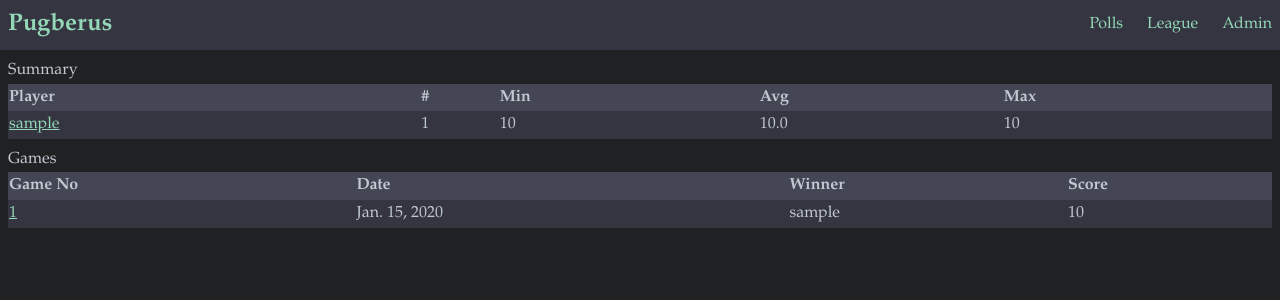
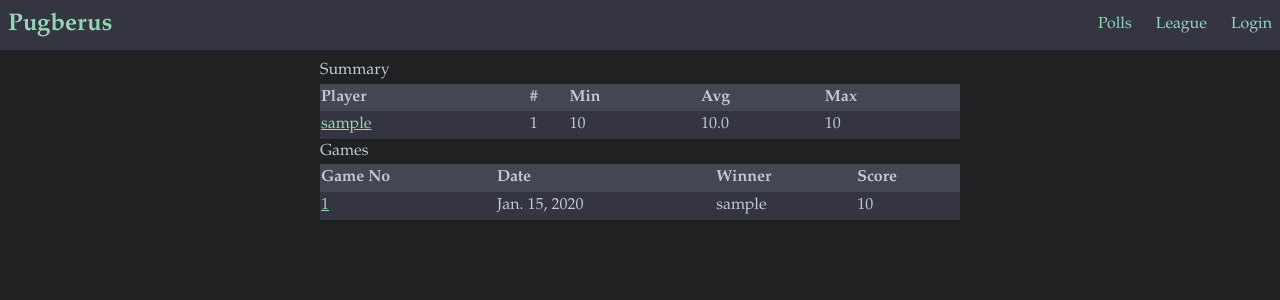
Before and after one commit to travis-mark/pugberus, a Django app: page /league/l/1 in a window 1280 px wide. Shown: the top 300 px of the page. Run offline with Django 4.2, Linux system fonts and the light colour scheme; tables that the repository leaves empty hold one stand-in row (values such as "Sample post").

Commit message:
Login link

```diff
--- a/league/templates/league/league.html
+++ b/league/templates/league/league.html
@@ -9,7 +9,7 @@ Pugberus | {{ league.name }}
 {% endblock %}
 
 {% block content %}
-<table class="mb-8">
+<table class="center mb-8 mw-80">
     <caption>Summary</caption>
     <tr>
         <th>Player</th>
@@ -28,7 +28,7 @@ Pugberus | {{ league.name }}
     </tr>
     {% endfor %}
 </table>
-<table>
+<table class="center mb-8 mw-80">
     <caption>Games</caption>
     <tr>
         <th>Game No</th>
--- a/pugberus/templates/base.html
+++ b/pugberus/templates/base.html
@@ -11,11 +11,20 @@
         <div class="container">
             <div class="logo">
                 <a href="{% url 'home' %}">Pugberus</a>
+
             </div>
             <ul class="nav">
                 <li><a href="{% url 'polls:index' %}">Polls</a></li>
                 <li><a href="{% url 'league:index' %}">League</a></li>
-                <li><a href="{% url 'admin:index' %}">Admin</a></li>
+                <li>
+                    <a href="{% url 'admin:index' %}">
+                    {% if request.user.is_authenticated  %}
+                        Admin
+                    {% else %}
+                        Login
+                    {% endif %}
+                    </a>
+                </li>
             </ul>
         </div>
     </div>
--- a/static/style.css
+++ b/static/style.css
@@ -82,4 +82,6 @@ tr:not(:last-child) td {
 /* #endregion */
 /* #region Utility */
 .mb-8 { margin-bottom: 8px; }
+.mw-80 { max-width: 80ch; }
+.center { margin: 0 auto; }
 /* #endregion */
```
